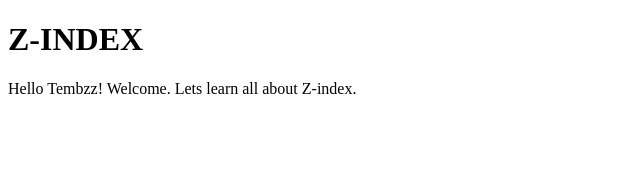
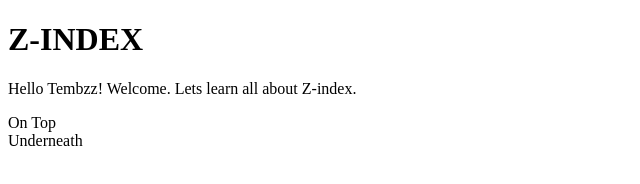
Before and after one commit to temba626/CSS_Z-index, a plain HTML site: page index.html in a window 1280 px wide. Shown: the whole page, without its empty margins (0-640 px from the left). Drawn offline with Linux system fonts and the light colour scheme.

Commit message:
Content updated

```diff
--- a/index.html
+++ b/index.html
@@ -9,5 +9,7 @@
     <body>
         <h1>Z-INDEX</h1>
         <p>Hello Tembzz! Welcome. Lets learn all about Z-index.</p>
+        <div class="card card1">On Top</div>
+        <div class="card card2">Underneath</div>
     </body>
 </html>
```
